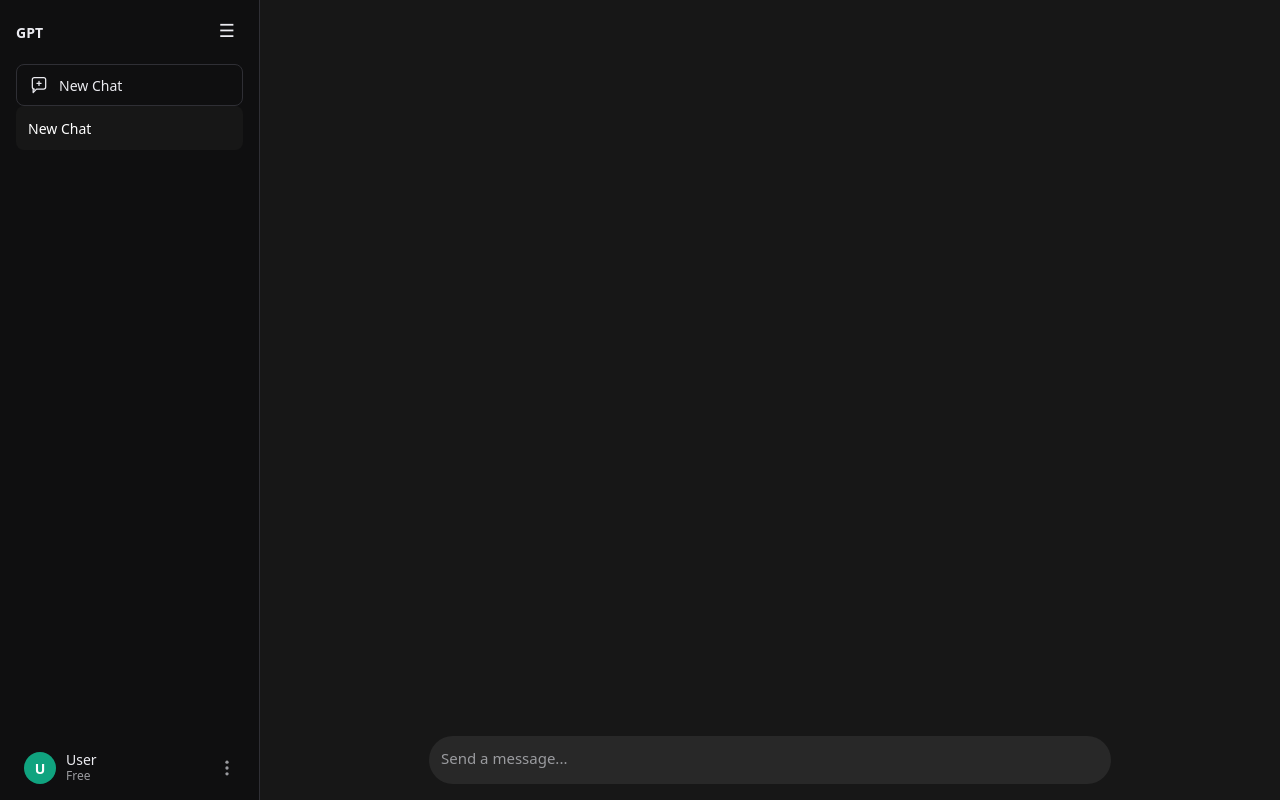
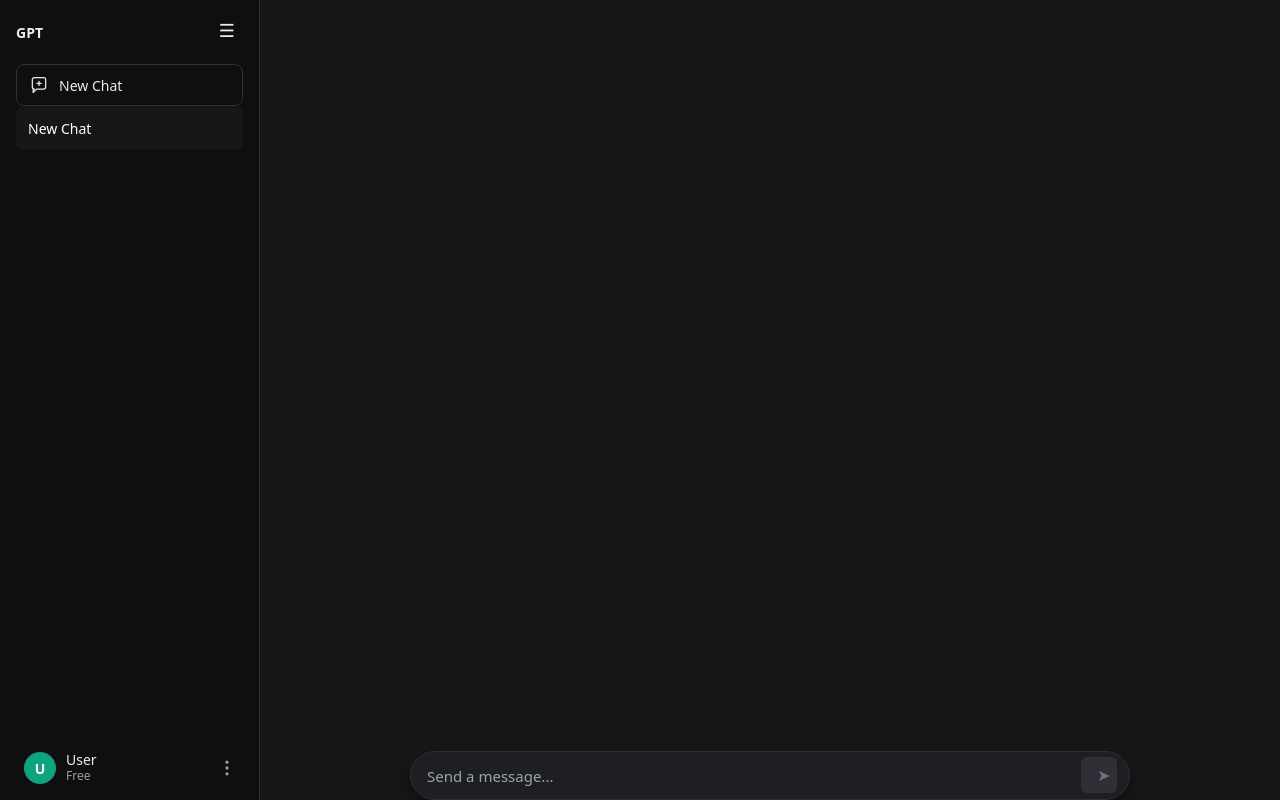
Before and after one commit to Krishal-p23/chatgpt-clone, a React (Vite) app: page / in a window 1280 px wide. Built offline with nearby package versions, Linux system fonts and the light colour scheme.

Commit message:
style: added rounded borders to input box

```diff
--- a/src/App.css
+++ b/src/App.css
@@ -9,7 +9,7 @@
 
   /* Assistant */
   --bg-assistant-row: transparent;
-  --bg-assistant-bubble: #1f1f22;
+  --bg-assistant-bubble: transparent;
 
   /* User */
   --bg-user-bubble: #343541;
@@ -143,7 +143,7 @@ body,
   color: #ececf1;
   background-color: inherit;
   transition: opacity 0.15s ease,
-              transform 0.15s ease;
+    transform 0.15s ease;
 }
 
 .sidebar.collapsed .sidebar-header-row {
@@ -174,11 +174,10 @@ body,
   flex-shrink: 0;
   padding: 8px;
   border-top: 1px solid transparent;
-  background-color: var(--bg-sidebar);
   overflow: hidden;
   transition: border-color 0.2s ease,
-              opacity 0.18s ease,
-              transform 0.22s cubic-bezier(0.4, 0, 0.2, 1);
+    opacity 0.18s ease,
+    transform 0.22s cubic-bezier(0.4, 0, 0.2, 1);
 }
 
 .sidebar:not(.collapsed) .sidebar-footer {
@@ -208,7 +207,8 @@ body,
   width: 32px;
   height: 32px;
   border-radius: 50%;
-  background-color: #10a37f; /* ChatGPT green */
+  background-color: #10a37f;
+  /* ChatGPT green */
   color: #ffffff;
   font-weight: 600;
   display: flex;
@@ -347,7 +347,7 @@ body,
 
 .new-chat-label {
   transition: opacity 0.15s ease,
-              transform 0.15s ease;
+    transform 0.15s ease;
   white-space: nowrap;
 
 }
@@ -444,10 +444,17 @@ body,
 
 /* CHAT WINDOW */
 .chat-window {
+  position: relative;
   flex: 1;
   overflow-y: auto;
   padding: 24px 16px;
   background: var(--bg-chat);
+}
+
+.chat-window::after {
+  content: "";
+  display: block;
+  height: 88px;
 }
 
 /* CHAT CONTAINER */
@@ -510,34 +517,64 @@ body,
   border-radius: 16px 16px 16px 4px;
 }
 
-/* INPUT BOX */
-.input-container {
-  padding: 16px;
-  width: 70%;
-  margin: 0 auto;
+/* INPUT MASK */
+.input-mask {
+  position: sticky;
+  bottom: 0;
+  z-index: 10;
+  padding-top: 24px;
+  display: flex;
+  justify-content: center;
+  pointer-events: none;
+  background: linear-gradient(to top,
+      rgba(15, 15, 17, 1) 0%,
+      rgba(15, 15, 17, 1) 55%,
+      rgba(15, 15, 17, 0.95) 70%,
+      rgba(15, 15, 17, 0.6) 85%,
+      rgba(15, 15, 17, 0) 100%);
 }
 
+/* INPUT BOX */
 .input-box {
+  width: 100%;
+  margin: 0 auto;
+  max-width: 720px;
+  background-color: #1e1f22;
+  border-radius: 26px;
+  padding: 5px 12px 6px 16px;
   display: flex;
-  gap: 12px;
+  align-items: flex-end;
+  gap: 8px;
+  pointer-events: auto;
+  position: relative;
+  z-index: 2;
+  border: 1px solid #2f2f35;
+  box-shadow: 0 1px 2px rgba(0, 0, 0, 0.2),
+              0 8px 20px rgba(0, 0, 0, 0.35);
+  transition: border-color 0.15s ease, box-shadow 0.15s ease;
 }
 
 .input-box textarea {
   flex: 1;
   resize: none;
-  background-color: var(--bg-input);
-  color: var(--text-input);
   border: none;
-  border-radius: 25px;
-  padding: 12px;
+  outline: none;
+  background: transparent;
+  color: #e5e7eb;
   font-size: 15px;
+  line-height: 1.4;
+  padding: 5px 0 6px 0;
   font-family: inherit;
-  outline: none;
-  height: 48px;
+  max-height: 200px;
+  overflow-y: auto;
 }
 
 .input-box textarea::placeholder {
-  color: #9a9b9f;
+  color: #9ca3af;
+}
+
+.input-box textarea::-webkit-scrollbar {
+  width: 0;
 }
 
 .input-box button {
@@ -550,11 +587,34 @@ body,
   color: #000;
 }
 
-.input-box button:disabled {
-  background-color: #555;
-  /* doesn't match theme pallette */
+/* SEND BUTTON */
+.send-btn {
+  width: 36px;
+  height: 36px;
+  border-radius: 50%;
+  border: none;
+  background-color: #4f46e5;
+  color: white;
+  display: grid;
+  place-items: center;
+  cursor: pointer;
+  transition: background-color 0.15s ease, transform 0.1s ease;
+}
+
+.send-btn:disabled {
+  background-color: #2f2f35;
+  color: #6b7280;
   cursor: not-allowed;
 }
+
+.send-btn:not(:disabled):hover {
+  background-color: #4338ca;
+}
+
+.send-btn:not(:disabled):active {
+  transform: scale(0.92);
+}
+
 
 /* ERROR */
 .error {
--- a/src/components/InputBox.jsx
+++ b/src/components/InputBox.jsx
@@ -17,18 +17,29 @@ export default function InputBox({ onSend, loading }) {
     }
   }
 
+  const autoGrow = (e) => {
+    e.target.style.height = "auto";
+    e.target.style.height = `${e.target.scrollHeight}px`;
+  };
+
   return (
     <>
-      <div className="input-container">
+      <div className='input-mmask'>
         <div className="input-box">
           <textarea
             value={input}
+            rows={1}
             onChange={(e) => setInput(e.target.value)}
             onKeyDown={handleKeyDown}
             diasabled={loading}
-            placeholder={loading ? "AI is responding..." : "Send a message..."} />
+            placeholder={loading ? "AI is responding..." : "Send a message..."}
+            onInput={autoGrow} />
+          <button className="send-btn" disabled={loading || !input.trim()} aria-label='Send message'>
+            ➤
+          </button>
         </div>
       </div>
+      {/* <div>&copy ChatGPT Clone by Krishal</div> */}
     </>
   );
 }
```
